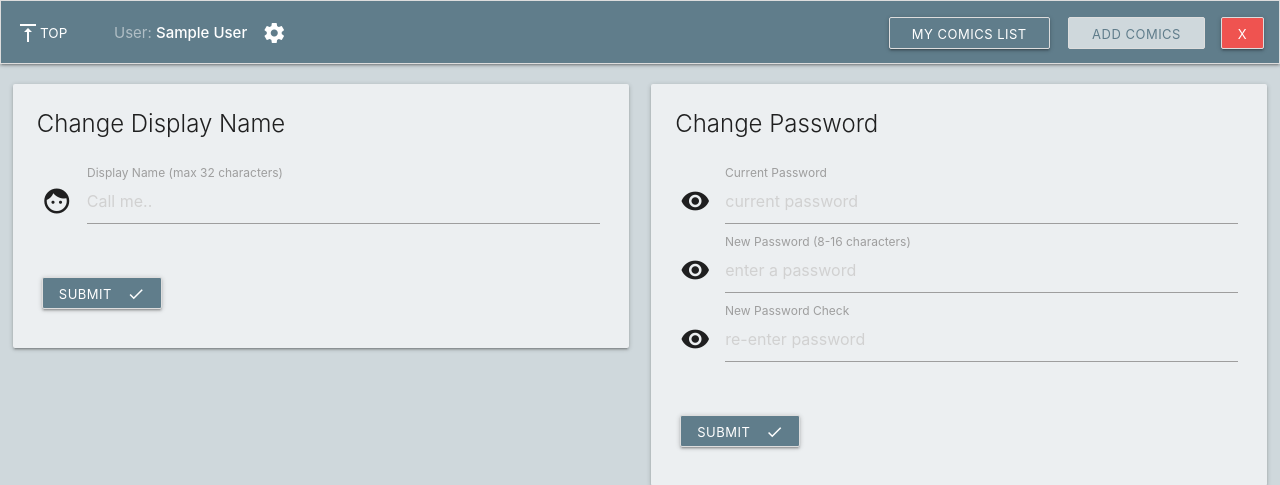
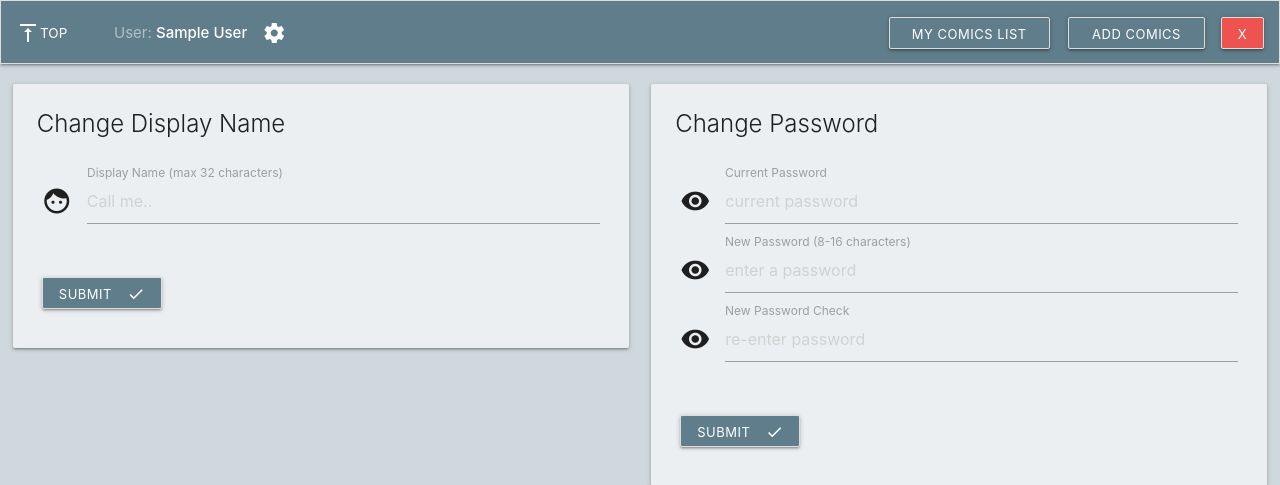
Before and after one commit to arjanvdmeij/msp-3-readlist, a Flask app: page /user_settings in a window 1280 px wide. Shown: the top 485 px of the page. Run offline with Flask 2, Linux system fonts and the light colour scheme; the visitor is signed in with stand-in values (Sample User, id 1); a database or web service that is not in the repository returns one stand-in record (values such as "Sample title"); parts of the project's set-up code (start-up, migrations or seed data) failed here and were passed over; some libraries are stand-ins or nearby versions.

Commit message:
fixed tiny bug with disabled comic menu button in navbar

```diff
--- a/templates/user_settings.html
+++ b/templates/user_settings.html
@@ -1,7 +1,7 @@
 {% extends 'user_home.html' %} {% block link_select %}
 
 <li class="hide-on-small-only"><a href="{{url_for('user_home')}}" class="menu-link waves-effect waves-light btn-small blue-grey white-text one-px-border">My Comics List</a></li>
-<li class="hide-on-small-only"><a href="{{url_for('add_comics')}}" class="disabled menu-link waves-effect waves-light btn-small blue-grey white-text one-px-border">Add Comics</a></li>
+<li class="hide-on-small-only"><a href="{{url_for('add_comics')}}" class="menu-link waves-effect waves-light btn-small blue-grey white-text one-px-border">Add Comics</a></li>
 <li class="show-on-small hide-on-med-and-up"><a href="{{url_for('user_home')}}"><i class="material-icons">inbox</i></a></li>
 <li class="show-on-small hide-on-med-and-up"><a href="{{url_for('add_comics')}}"><i class="material-icons">move_to_inbox</i></a></li>
 
```
